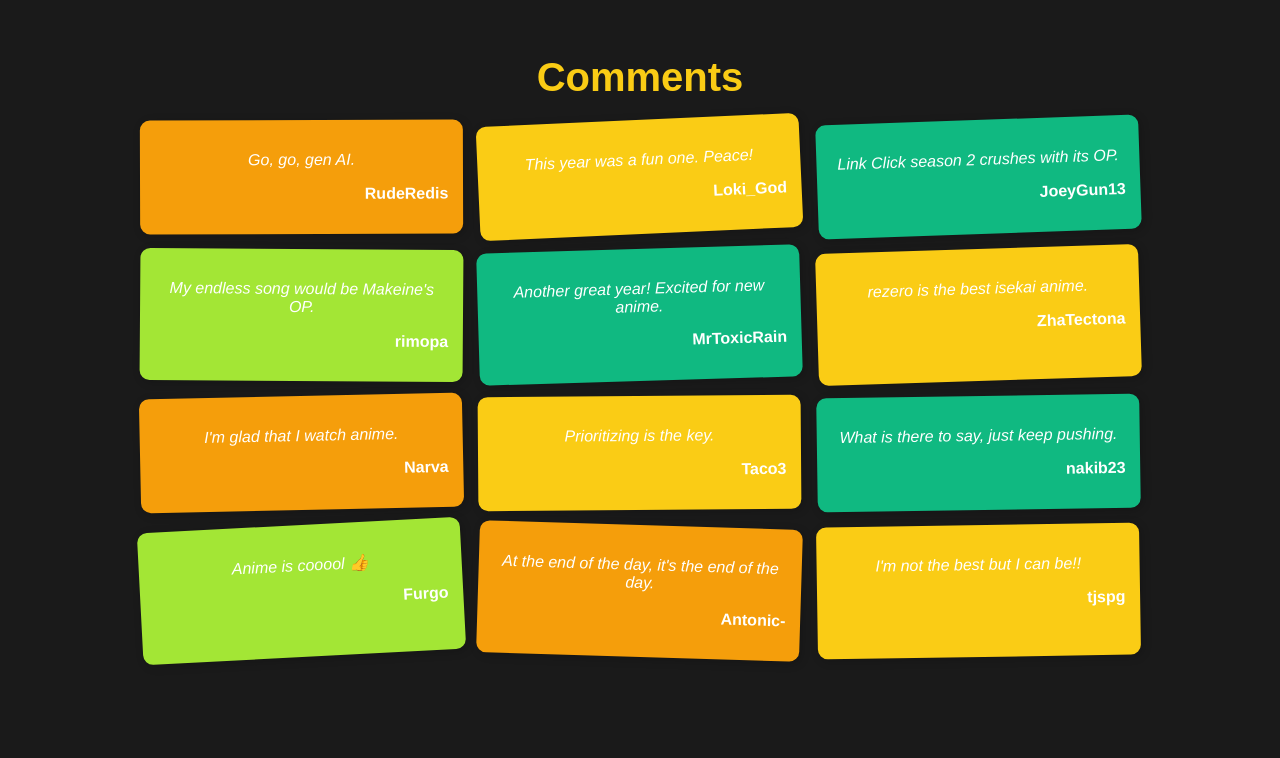
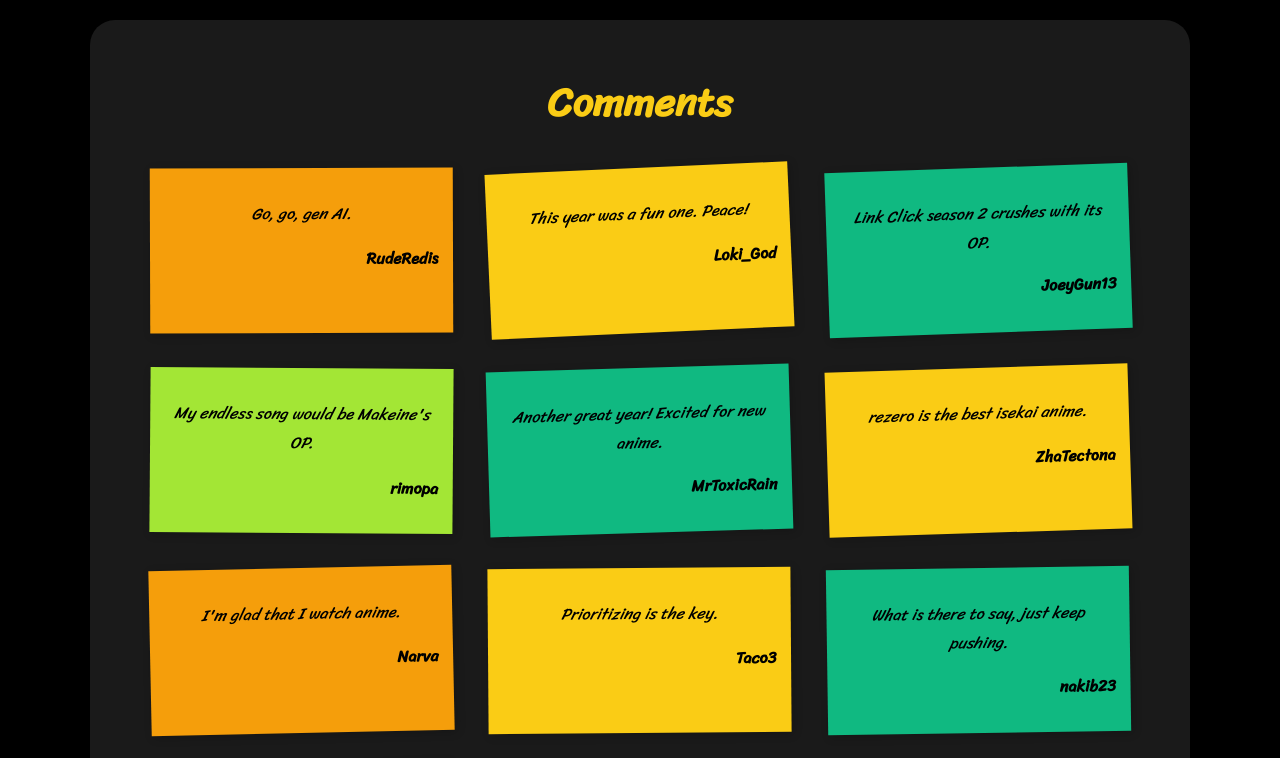
Before and after one commit to reuelrai/Quest, a React (Vite) app: page / in a window 1280 px wide. Shown: the top 758 px of the page. Built offline with nearby package versions, Linux system fonts and the light colour scheme.

Commit message:
minor changes

```diff
--- a/src/assets/components/comments.css
+++ b/src/assets/components/comments.css
@@ -1,13 +1,22 @@
 body {
-    background-color: #1a1a1a;
-    color: #fff;
-    font-family: Arial, sans-serif;
+    background-color: black;
+    color: #000;
+    font-family: "Sriracha",Arial, sans-serif;
+    margin: 0;
+    padding: 0;
+    display: flex;
+    justify-content: center;
+    align-items: center;
 }
 
 .comments-container {
     min-height: 100vh;
+    display: inline-block;
     text-align: center;
-    padding: 20px;
+    padding: 20px 50px 20px 50px;
+    margin: 20px;
+    background-color: hsl(0, 0%, 10%);
+    border-radius: 25px;
 }
 
 .comments-title {
@@ -27,7 +36,7 @@ body {
 
 .comment-box {
     padding: 15px;
-    border-radius: 10px;
+    margin: 10px;
     box-shadow: 2px 2px 10px rgba(0, 0, 0, 0.2);
     transition: transform 0.2s ease-in-out;
     transform: rotate(var(--rotation));
```
